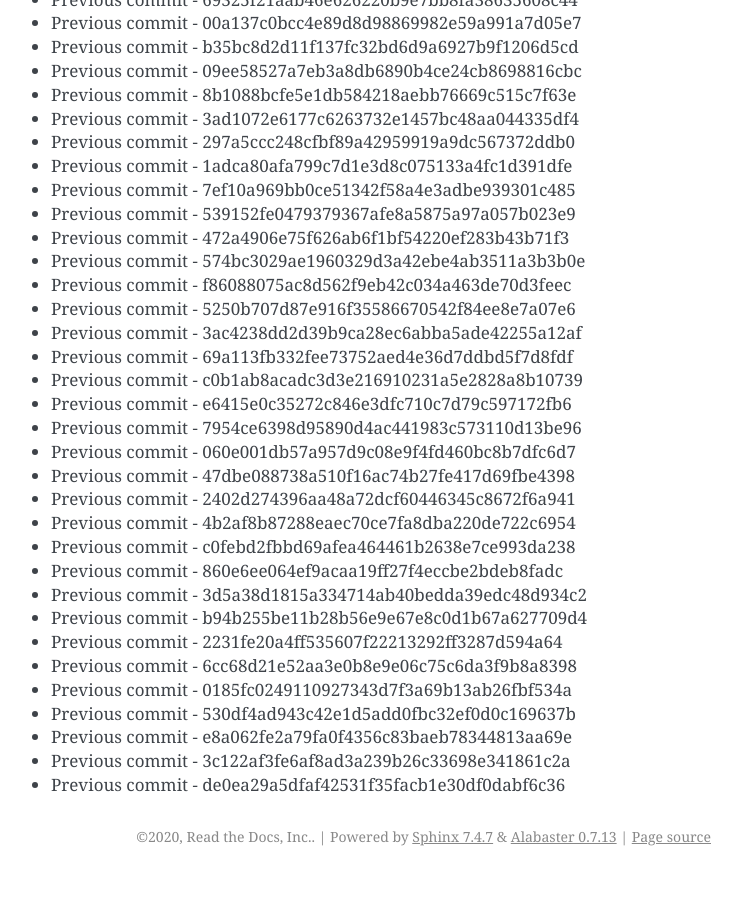
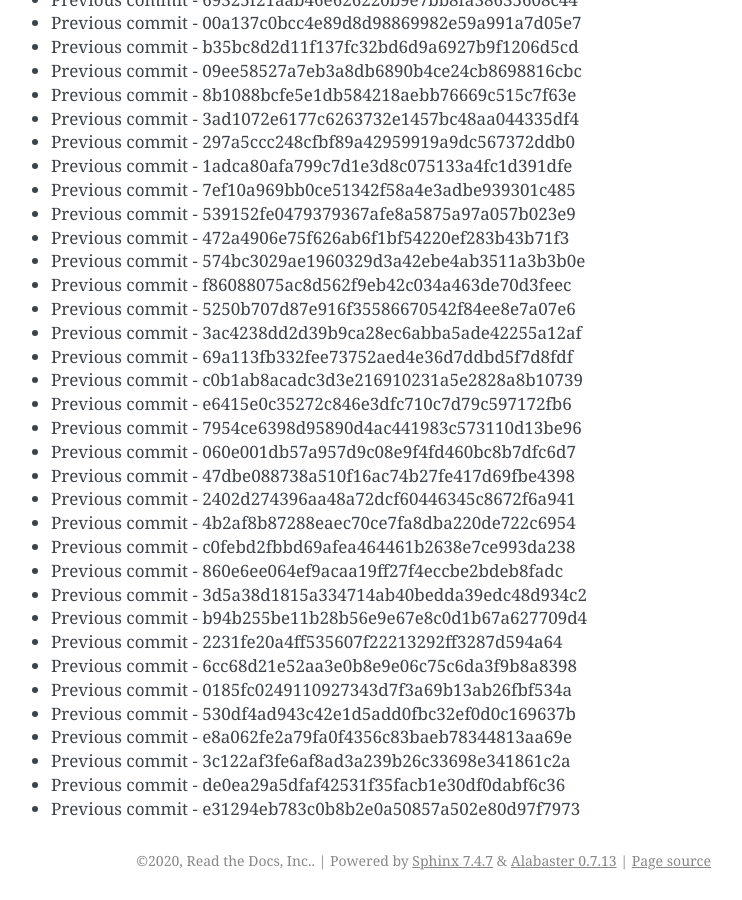
Before and after one commit to readthedocs/rtd-git-stresstest, a Sphinx documentation site: the page built from docs/updates.rst, in a window 1280 px wide and 900 px high, scrolled down 1465 px. Shown: the whole window, without its empty margins (399-1141 px from the left). Built offline with Sphinx 7.4.7, drawn with Linux system fonts in a browser that asks for light colours; before the commit the page ends 2341 px from its top, so only the background shows below that.

Commit message:
Generating commit from previous: e31294eb783c0b8b2e0a50857a502e80d97f7973

```diff
--- a/docs/updates.rst
+++ b/docs/updates.rst
@@ -93,3 +93,4 @@ It can be tested for any performance characteristics.
 * Previous commit - e8a062fe2a79fa0f4356c83baeb78344813aa69e
 * Previous commit - 3c122af3fe6af8ad3a239b26c33698e341861c2a
 * Previous commit - de0ea29a5dfaf42531f35facb1e30df0dabf6c36
+* Previous commit - e31294eb783c0b8b2e0a50857a502e80d97f7973
```
